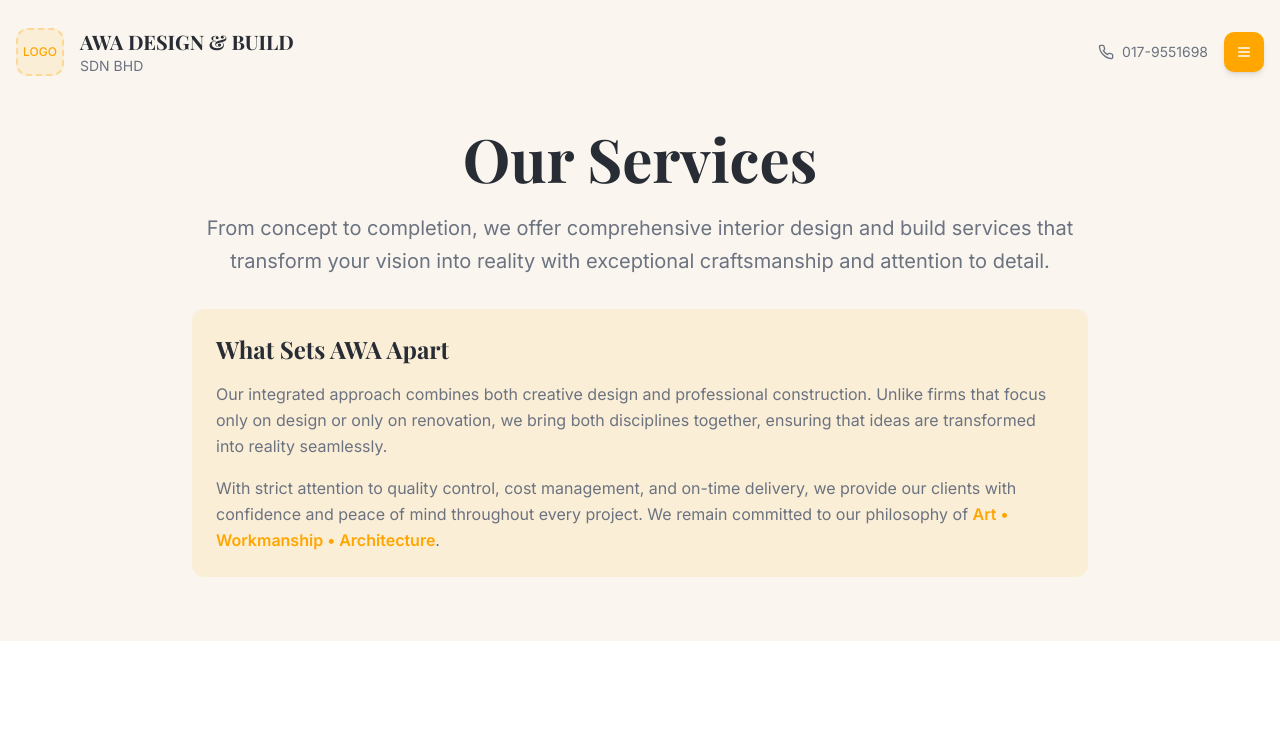
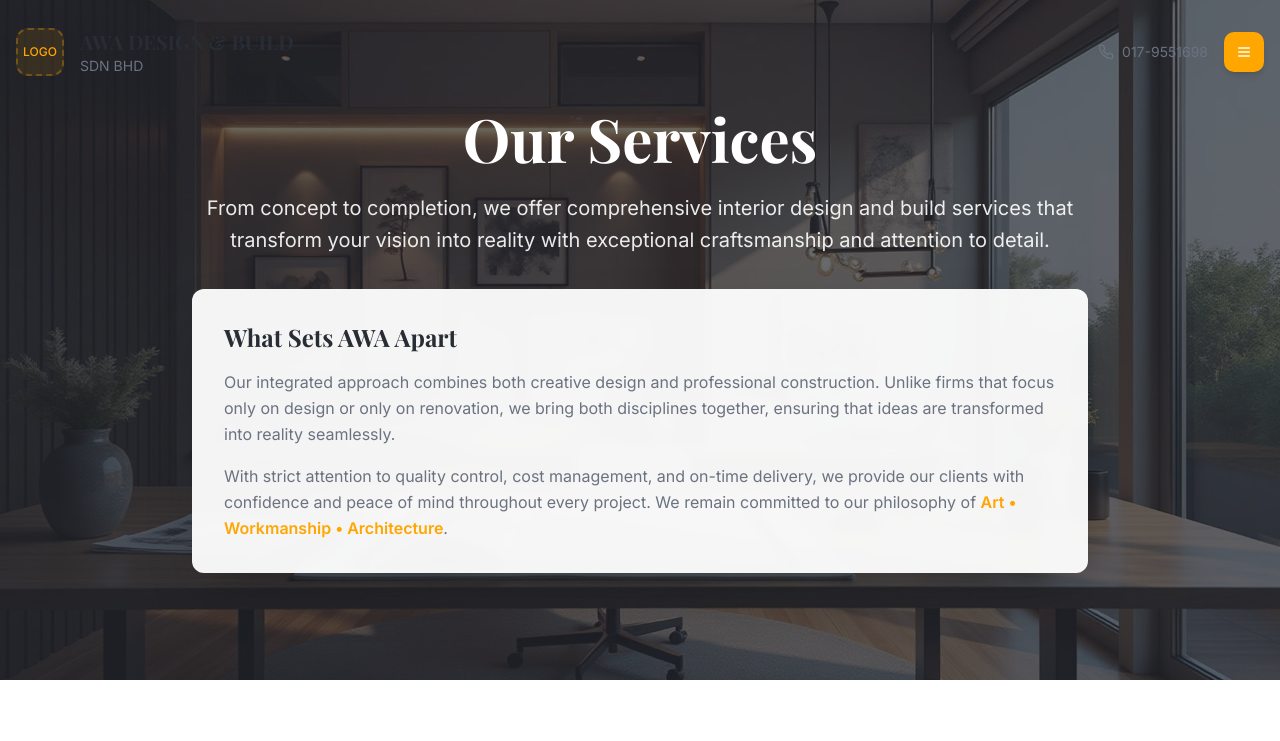
Before and after one commit to marcuskhor/awa-design-luxe, a React (Vite) app: page /services in a window 1280 px wide. Shown: the top 741 px of the page. Built offline with nearby package versions, Linux system fonts and the light colour scheme; the HTML template or start-up script is replaced by a standard one.

Commit message:
Add background image to services hero

```diff
--- a/src/pages/Services.tsx
+++ b/src/pages/Services.tsx
@@ -6,6 +6,7 @@ import ScrollAnimation from '@/components/ScrollAnimation';
 import kitchenImage from '@/assets/kitchen-design.jpg';
 import bedroomImage from '@/assets/bedroom-design.jpg';
 import officeImage from '@/assets/office-design.jpg';
+import servicesHero from '@/assets/services-hero.jpg';
 
 const services = [
   {
@@ -98,18 +99,25 @@ const Services = () => {
   return (
     <Layout>
       {/* Hero Section */}
-      <section className="pt-32 pb-16 bg-luxury-cream">
-        <div className="container mx-auto px-4">
+      <section className="relative min-h-[85vh] flex items-center">
+        <div
+          className="absolute inset-0 bg-cover bg-center bg-no-repeat"
+          style={{ backgroundImage: `url(${servicesHero})` }}
+        >
+          <div className="absolute inset-0 bg-luxury-charcoal/70"></div>
+        </div>
+
+        <div className="relative z-10 container mx-auto px-4 py-20">
           <ScrollAnimation>
             <div className="text-center max-w-4xl mx-auto">
-              <h1 className="text-5xl md:text-6xl font-bold text-luxury-charcoal mb-6">
+              <h1 className="text-5xl md:text-6xl font-bold text-white mb-6">
                 Our Services
               </h1>
-              <p className="text-xl text-luxury-silver leading-relaxed mb-8">
+              <p className="text-xl text-white/90 leading-relaxed mb-8">
                 From concept to completion, we offer comprehensive interior design and build services
                 that transform your vision into reality with exceptional craftsmanship and attention to detail.
               </p>
-              <div className="bg-primary/10 rounded-xl p-6 text-left">
+              <div className="bg-white/95 backdrop-blur-sm rounded-xl p-8 text-left shadow-2xl">
                 <h3 className="text-2xl font-bold text-luxury-charcoal mb-4">What Sets AWA Apart</h3>
                 <p className="text-luxury-silver leading-relaxed mb-4">
                   Our integrated approach combines both creative design and professional construction. Unlike firms that focus only on design or only on renovation, we bring both disciplines together, ensuring that ideas are transformed into reality seamlessly.
```
Also changed, not shown: src/assets/services-hero.jpg (added).
